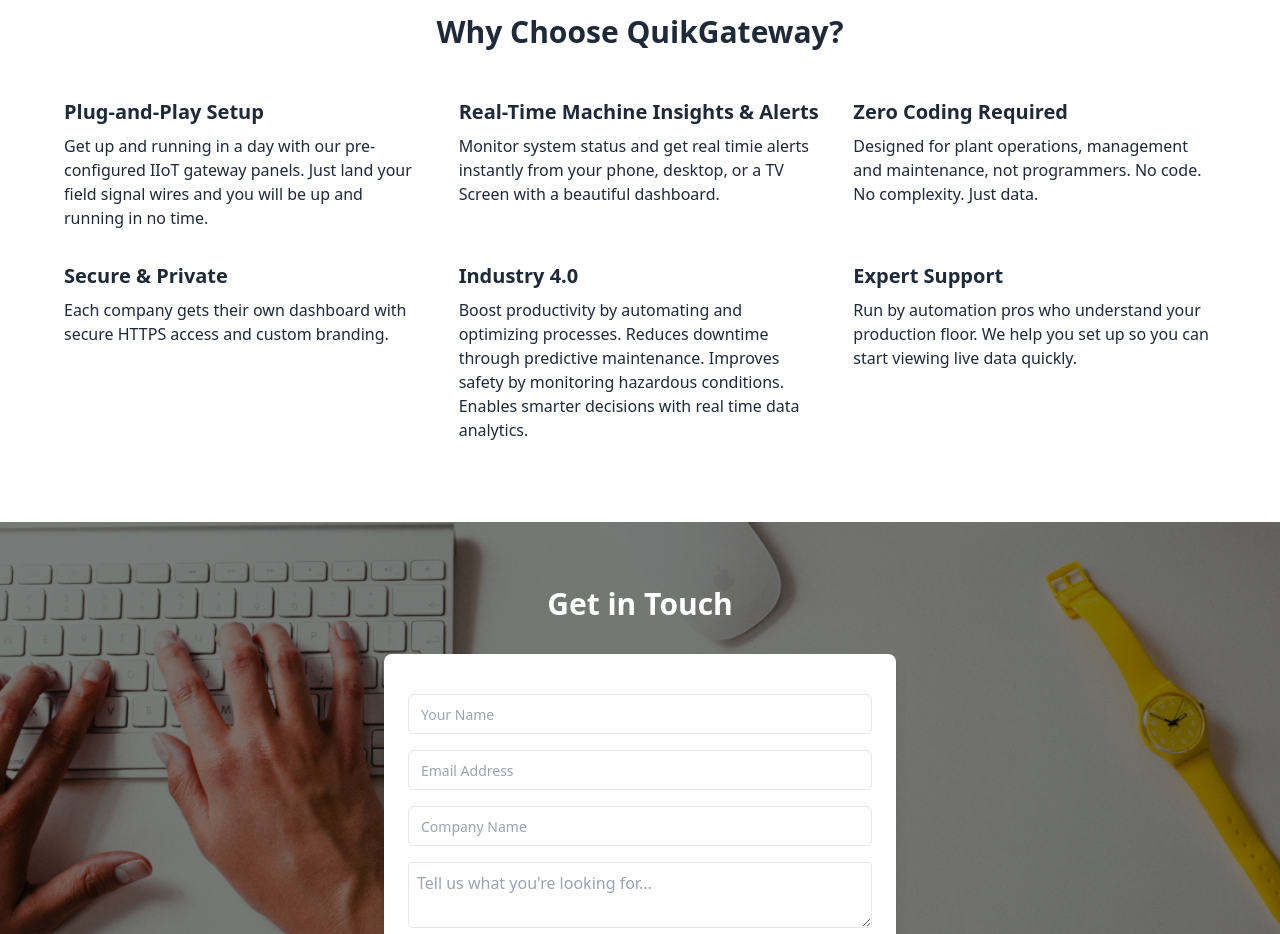
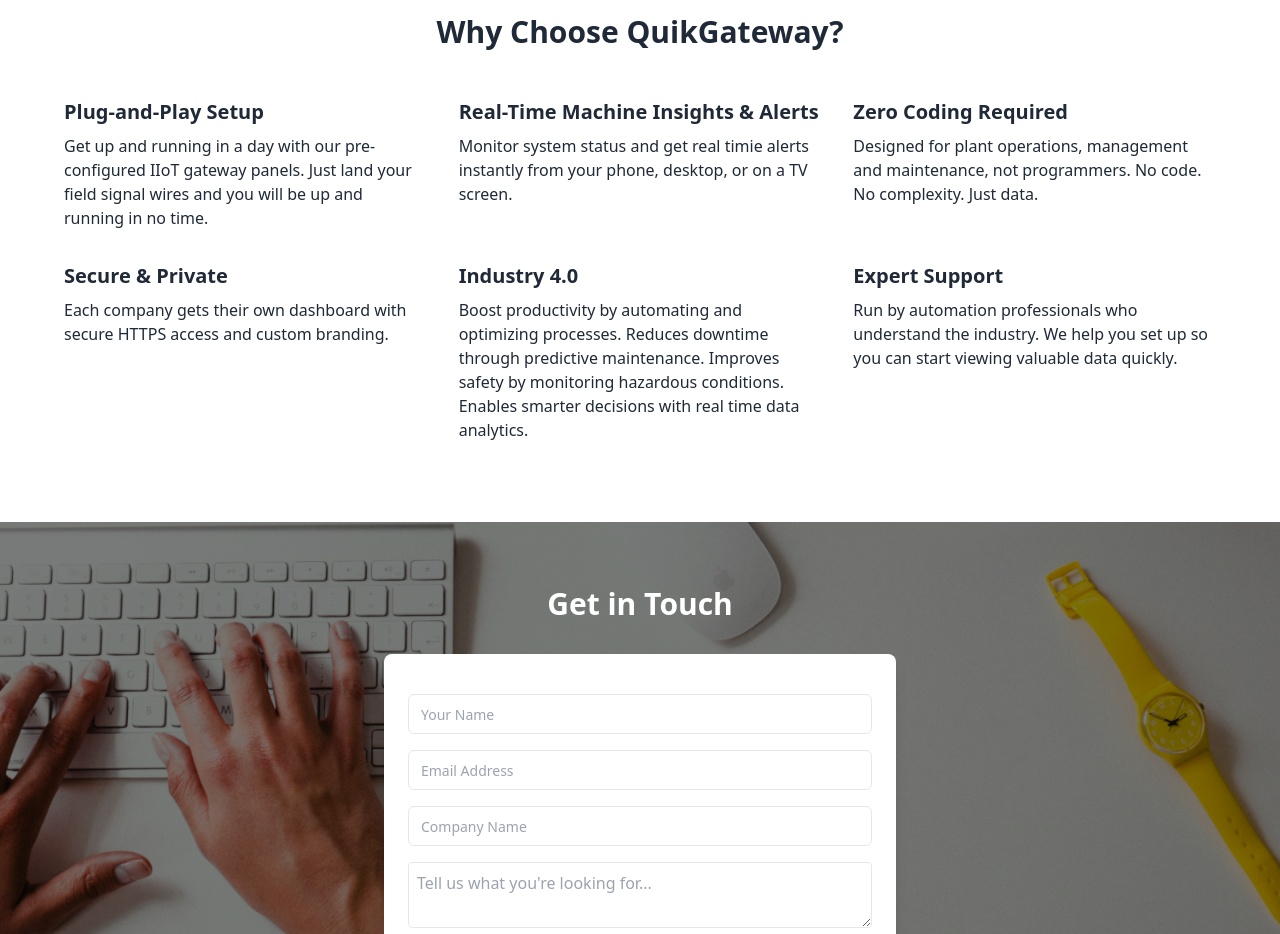
Before and after one commit to domcruz4/quikgateway-site, a Next.js app: page / in a window 1280 px wide. Shown: the part 1020-1954 px from the top of the page. Built offline with nearby package versions, Linux system fonts and the light colour scheme.

Commit message:
Updated logo

```diff
--- a/src/app/page.tsx
+++ b/src/app/page.tsx
@@ -89,7 +89,7 @@ export default function Home() {
           </div>
           <div>
             <h3 className="text-xl font-semibold mb-2">Real-Time Machine Insights & Alerts</h3>
-            <p>Monitor system status and get real timie alerts instantly from your phone, desktop, or a TV Screen with a beautiful dashboard.</p>
+            <p>Monitor system status and get real timie alerts instantly from your phone, desktop, or on a TV screen.</p>
           </div>
           <div>
             <h3 className="text-xl font-semibold mb-2">Zero Coding Required</h3>
@@ -105,7 +105,7 @@ export default function Home() {
           </div>
           <div>
             <h3 className="text-xl font-semibold mb-2">Expert Support</h3>
-            <p>Run by automation pros who understand your production floor. We help you set up so you can start viewing live data quickly.</p>
+            <p>Run by automation professionals who understand the industry. We help you set up so you can start viewing valuable data quickly.</p>
           </div>
         </div>
       </section>
```
